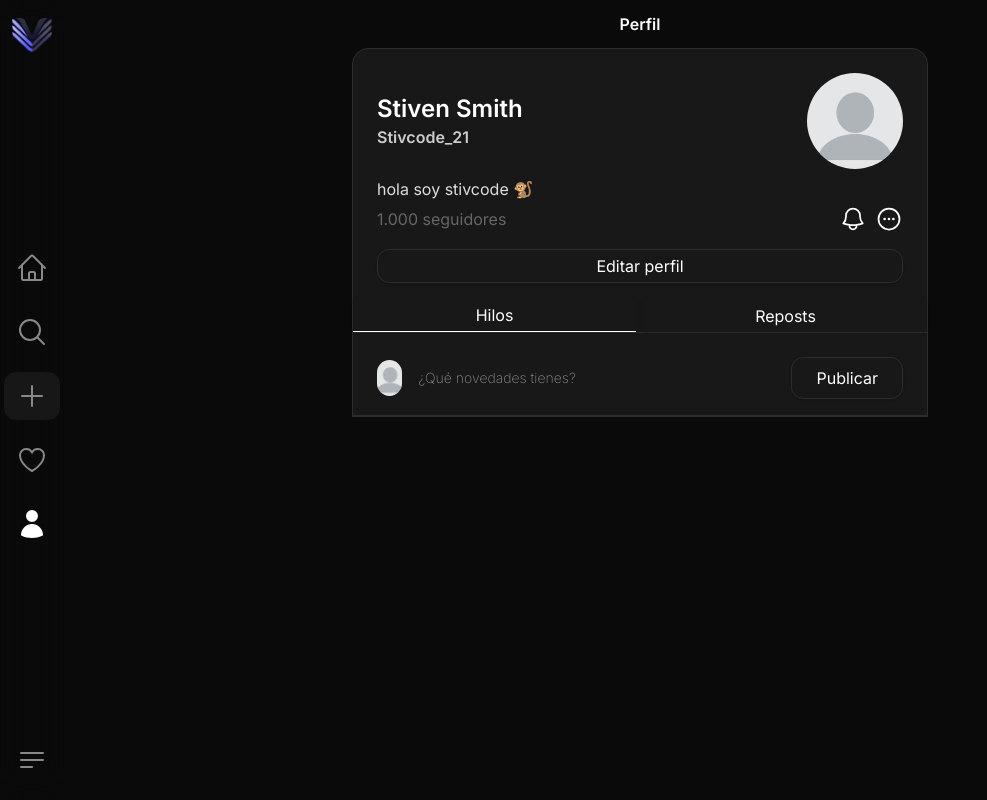
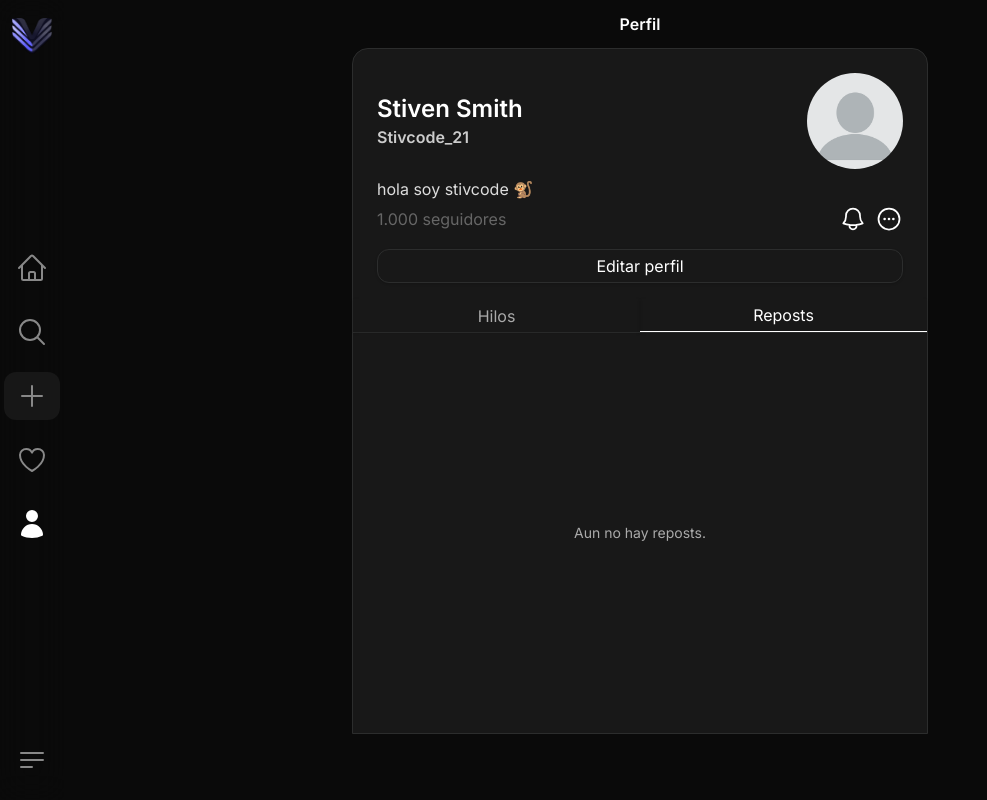
Before and after one commit to stivcode21/ViFlow-Social-Network, a React (Vite) app: page /user in a window 1280 px wide. Both pictures are taken after a click on the button "Reposts". Shown: the whole page, without its empty margins (0-987 px from the left). Built offline with nearby package versions, Linux system fonts and the light colour scheme.

Commit message:
Added threads and reposts section with navbar in profile route.

```diff
--- a/src/components/home/NewComment.tsx
+++ b/src/components/home/NewComment.tsx
@@ -48,7 +48,7 @@ const NewComment: React.FC<CommentProps> = ({
             <p className="text-[#ddd]">{commentData.post}</p>
           </div>
         </div>
-        {/* separador */}
+        {/* separador typo bar */}
         <div className="w-full h-6 border-l-3 border-style ml-4 mt-1"></div>
 
         {/* comentarios */}
--- a/src/components/home/NewPostHeader.tsx
+++ b/src/components/home/NewPostHeader.tsx
@@ -1,4 +1,4 @@
-import ImgProfile from "../../utils/ImgProfile";
+// import ImgProfile from "../../utils/ImgProfile";
 import { useIuStore } from "../../store/uiStore";
 import { useUserStore } from "../../store/userStore";
 
@@ -9,9 +9,11 @@ const NewPostHeader: React.FC = () => {
 
   return (
     <header className="padding-x mt-2 py-4 border-b border-style hidden md:flex items-center w-full gap-2">
-      <div className="w-9 h-9">
-        <ImgProfile img={logoState} ifExist={true} />
-      </div>
+      <img
+        src={logoState || "/userPreviu.webp"}
+        alt={`ProfileUser`}
+        className="w-9 h-9 object-cover object-center rounded-full"
+      />
       <input
         type="text"
         onClick={() => setNewPostModal(true)}
--- a/src/components/profile/NavbarProfile.tsx
+++ b/src/components/profile/NavbarProfile.tsx
@@ -1,10 +1,31 @@
-const NavbarProfile: React.FC = () => {
+interface NavbarProps {
+  navbarState: boolean;
+  toggleNavbar: (state: boolean) => void;
+}
+
+const NavbarProfile: React.FC<NavbarProps> = ({
+  navbarState,
+  toggleNavbar,
+}) => {
+  const active = "text-white border-b border-white cursor-pointer";
+  const inactive = "text-[#aaa] hover:text-white cursor-pointer";
+
   return (
-    <div className="w-full flex gap-2 border-b border-style">
-      <button className="w-full padding-x py-1 border-b border-white shadow button-theme">
+    <div className="w-full flex border-b border-style">
+      <button
+        onClick={() => toggleNavbar(false)}
+        className={`${
+          navbarState ? inactive : active
+        } w-full padding-x py-1 shadow button-theme`}
+      >
         Hilos
       </button>
-      <button className="w-full padding-x py-1 shadow button-theme">
+      <button
+        onClick={() => toggleNavbar(true)}
+        className={`${
+          navbarState ? active : inactive
+        } w-full padding-x py-1 shadow button-theme`}
+      >
         Reposts
       </button>
     </div>
--- a/src/components/profile/SectionHilos.tsx
+++ b/src/components/profile/SectionHilos.tsx
@@ -11,7 +11,7 @@ const SectionHilos: React.FC = () => {
     setNewCommentModal(true);
   };
   return (
-    <div>
+    <div className="">
       {NewPost?.map((post, index) => (
         <Post
           key={index}
--- /dev/null
+++ b/src/components/profile/SectionRepost.tsx
@@ -0,0 +1,9 @@
+const SectionRepost: React.FC = () => {
+  return (
+    <div className="w-full h-[400px] flex justify-center items-center">
+      <p className="text-sm text-[#aaa]">Aun no hay reposts.</p>
+    </div>
+  );
+};
+
+export default SectionRepost;
--- a/src/layouts/MainLayout.tsx
+++ b/src/layouts/MainLayout.tsx
@@ -12,15 +12,15 @@ interface MainLayoutProps {
 }
 
 const MainLayout: React.FC<MainLayoutProps> = ({ children, nameSection }) => {
+  //estado local de nuevo comentario
   const [newComment, setNewComment] = useState<string>("");
 
   //estados globales
-
   const { logoState, nameState } = useUserStore();
   const { newPostModal, newCommentModal, setNewCommentModal, selectedPost } =
     useIuStore();
 
-  // Añadir nuevo comentario
+  //funcion Añadir nuevo comentario
   const handleAddComment = () => {
     if (selectedPost && newComment) {
       const comment: CommentType = {
--- a/src/pages/Profile.tsx
+++ b/src/pages/Profile.tsx
@@ -1,18 +1,31 @@
+import { useState } from "react";
 import NewPostHeader from "../components/home/NewPostHeader";
 import ButtonsProfile from "../components/profile/ButtonsProfile";
 import InfoUser from "../components/profile/InfoUser";
 import NavbarProfile from "../components/profile/NavbarProfile";
 import SectionHilos from "../components/profile/SectionHilos";
 import MainLayout from "../layouts/MainLayout";
+import SectionRepost from "../components/profile/SectionRepost";
 
 const Profile: React.FC = () => {
+  const [navbarProfileState, setNavbarProfileState] = useState(false);
+
   return (
     <MainLayout nameSection="Perfil">
       <InfoUser />
       <ButtonsProfile />
-      <NavbarProfile />
-      <NewPostHeader />
-      <SectionHilos />
+      <NavbarProfile
+        toggleNavbar={setNavbarProfileState}
+        navbarState={navbarProfileState}
+      />
+      {navbarProfileState ? (
+        <SectionRepost />
+      ) : (
+        <>
+          <NewPostHeader />
+          <SectionHilos />
+        </>
+      )}
     </MainLayout>
   );
 };
```
